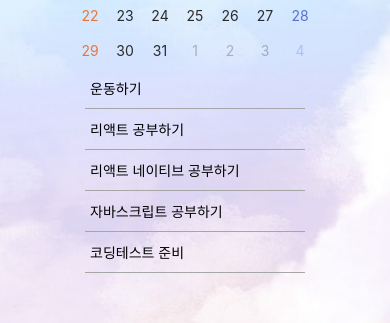
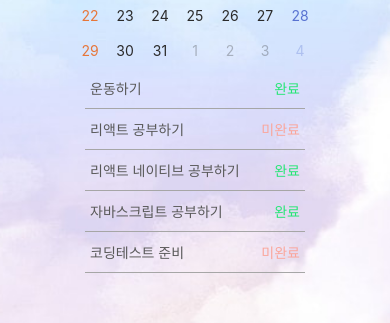
Before and after one commit to cpk0709/react-native-navigate, a React Native app: screen / in a window 390 px wide. Shown: the part 259-582 px from the top of the page. Built offline with nearby package versions, Linux system fonts and the light colour scheme.

Commit message:
todo리스트 완료 미완료 추가

```diff
--- a/App.js
+++ b/App.js
@@ -43,6 +43,7 @@ const App = () => {
   };
 
   const renderItem = ({item: todo}) => {
+    const isSuccess = todo.isSuccess;
     return (
       <View
         style={{
@@ -53,8 +54,14 @@ const App = () => {
           paddingHorizontal: 5,
           borderBottomWidth: 0.2,
           borderColor: '#a6a6a6',
+          flexDirection: 'row',
         }}>
-        <Text>{todo.content}</Text>
+        <Text style={{fontSize: 14, color: '#595959', flex: 1}}>
+          {todo.content}
+        </Text>
+        <Text style={{color: isSuccess ? '#25e675' : '#faa69b'}}>
+          {isSuccess ? '완료' : '미완료'}
+        </Text>
       </View>
     );
   };
```
